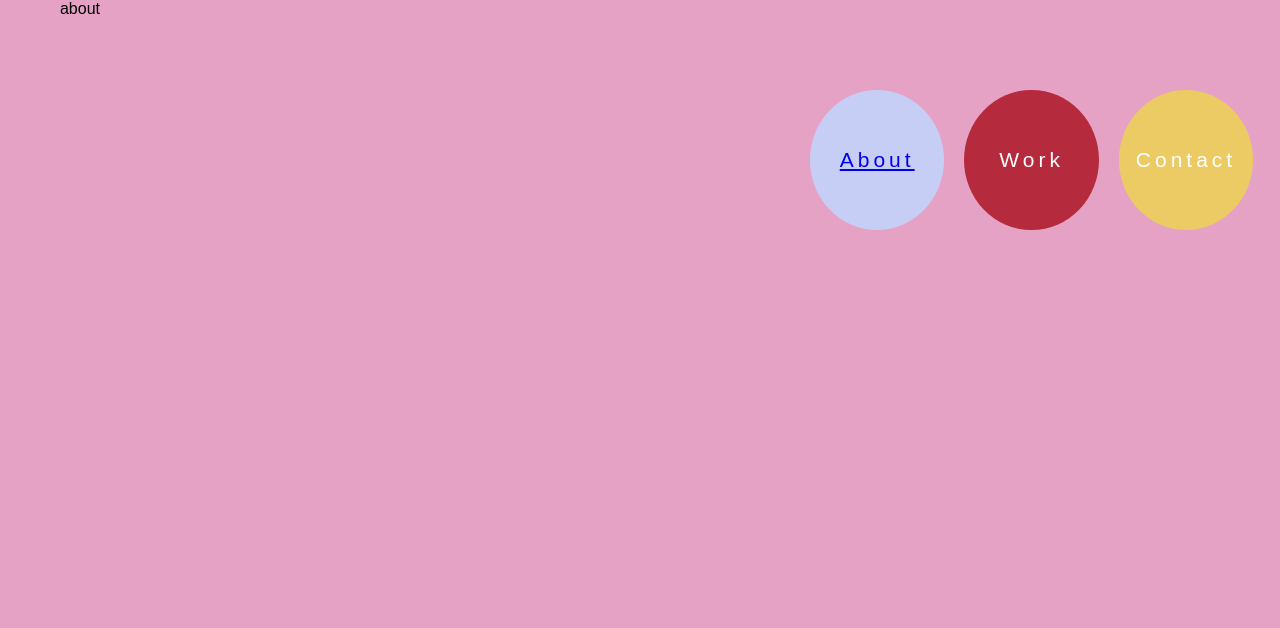
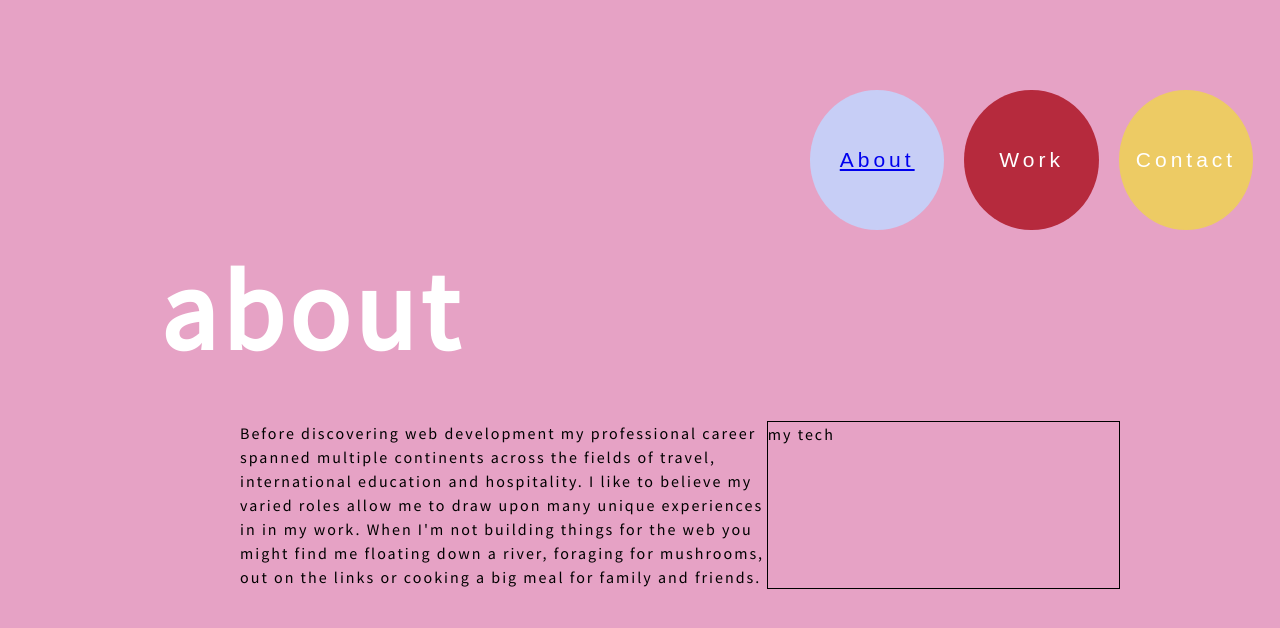
Before and after one commit to cookiesburg/tom-defeo, a React (Create React App) app: page /about in a window 1280 px wide. Shown: the top 628 px of the page. Built offline with nearby package versions, Linux system fonts and the light colour scheme.

Commit message:
create About component

```diff
--- a/src/About.js
+++ b/src/About.js
@@ -1,11 +1,63 @@
 import React from 'react';
+import styled from 'styled-components';
 
 const About = () => {
   return(
-    <div>
-      about
-    </div>
+    <Wrapper>
+      <div className='title'>about</div>
+      <div className='body'>
+        <p className='me'>
+          Before discovering web development my professional career spanned multiple
+          continents across the fields of travel, international education and hospitality.
+          I like to believe my varied roles allow me to draw upon many unique experiences in
+          in my work. When I'm not building things for the web you might find me floating down
+          a river, foraging for mushrooms, out on the links or cooking a big meal for family
+          and friends.
+        </p>
+        <p className='tech'>
+          my tech
+        </p>
+      </div>
+
+    </Wrapper>
   );
 }
 
 export default About;
+
+const Wrapper = styled.div`
+  grid-column: 2 / span 6;
+  grid-row: 3 / span 2;
+  display: flex;
+  flex-direction: column;
+  align-items: flex-start;
+
+  font-family: 'source sans Pro';
+
+  .title {
+    letter-spacing: 5px;
+    font-size: 7rem;
+    color: white;
+
+    font-weight: bold;
+  }
+  .body{
+    letter-spacing: 2px;
+    line-height: 24px;
+    margin-top: 1.5rem;
+    font-size: 1rem;
+    color: black;
+    display: block;
+    text-align: left;
+    padding-left: 5rem;
+    display: flex;
+
+    .me {
+      flex: 3;
+    }
+    .tech {
+      flex: 2;
+      border: 1px solid black;
+    }
+  }
+`;
```
